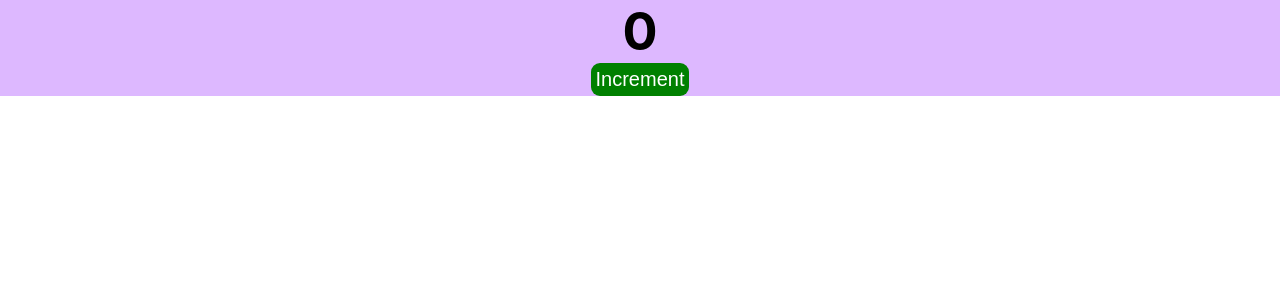
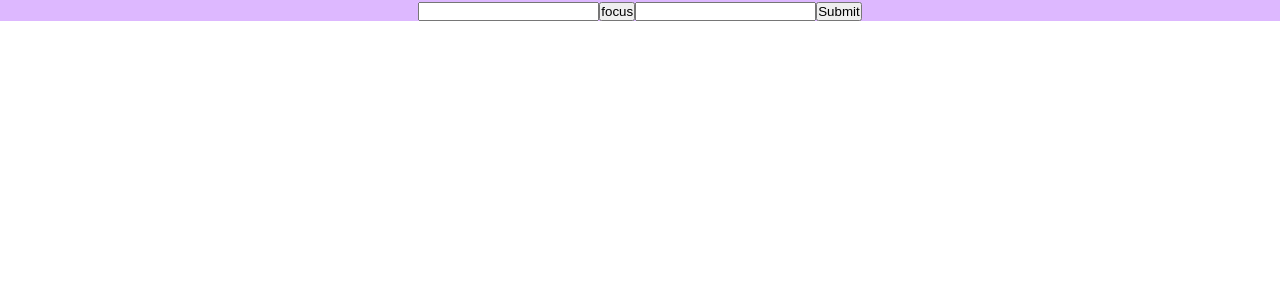
Before and after one commit to joyadeep/Reactclassroom, a React (Create React App) app: page / in a window 1280 px wide. Shown: the top 300 px of the page. Built offline with nearby package versions, Linux system fonts and the light colour scheme.

Commit message:
reactForms

```diff
--- a/src/App.js
+++ b/src/App.js
@@ -1,29 +1,25 @@
-import {useState} from 'react'
+
 import logo from './logo.svg';
 
 
-
 import './App.css';
+import SimpleForm from './components/SimpleForm';
+import Spread from './components/Spread';
+import AdvanceForm from './components/AdvanceForm';
+import UncontrolledForm from './components/UncontrolledForm';
+import RefHook from './components/RefHook';
 
 function App() {
 
-  const [number,setNumber]=useState(0);
-
-  // const handleClick=()=>{
-  //   setNumber(number+1);
-  // }
   return (
     <div className="App" >
-      {
-        console.log("number ==",number)
-      }
-      <h1 style={{fontSize:"52px"}}> {number} </h1>
-      <button
-       style={{fontSize:"20px",backgroundColor:"green",color:"white",padding:"5px",border:"0",borderRadius:"9px",cursor:"pointer"}}
+      {/* <SimpleForm/> */}
+      {/* <Spread/> */}
 
-       onClick={()=>{setNumber(number+1)}}
-       >
-        Increment</button>
+    {/* <AdvanceForm/> */}
+    {/* <UncontrolledForm/> */}
+    <RefHook/>
+
     </div>
   );
 }
--- /dev/null
+++ b/src/components/AdvanceForm.jsx
@@ -0,0 +1,22 @@
+import React,{useState} from 'react'
+
+const AdvanceForm = () => {
+    const [data,setData]=useState({name:'',email:''})
+
+
+    const handleChange=(event)=>{
+        setData({...data,
+          [event.target.name]:event.target.value})
+    }
+
+  return (
+    <div>
+        <form>
+            <input type="text" name="name" value={data.name} placeholder="enter your name" onChange={handleChange}  />
+            <input type="email" name="email" value={data.email} placeholder="enter your email" onChange={handleChange} />
+        </form>
+    </div>
+  )
+}
+
+export default AdvanceForm
--- /dev/null
+++ b/src/components/RefHook.jsx
@@ -0,0 +1,34 @@
+import React,{useRef, useState} from 'react'
+
+const RefHook = () => {
+    const inputRef= useRef(null);
+
+    const [name,setName]=useState("");
+
+    const handleChange=(e)=>{
+        e.preventDefault();
+        console.log("ref==>",inputRef)
+        // inputRef.current.focus();
+        console.log("ref value =",inputRef.current.value);
+
+    }
+
+    const handleStateChange=(e)=>{
+        setName(e.target.value);
+        console.log("inp val =",name)
+        //  - 1 - 0 - 0 - 0 - 0 - 1 -
+    }
+
+  return (
+    <div>
+        <input type="text" name="username" ref={inputRef}  />
+        <button onClick={handleChange}  >focus</button>
+
+
+        <input type="text" name="name" value={name} onChange={handleStateChange}  />
+        <button onClick={()=>{console.log("state value ==",name)}} >Submit</button>
+    </div>
+  )
+}
+
+export default RefHook
--- /dev/null
+++ b/src/components/SimpleForm.jsx
@@ -0,0 +1,27 @@
+import React,{useState} from 'react'
+
+const SimpleForm = () => {
+    const [name,setName]=useState('');
+    const [email,setEmail]=useState('')
+
+    const handleSubmit=(event)=>{
+        event.preventDefault();
+        console.log(`name = ${name}  email = ${email}`);
+
+    }
+
+
+  return (
+    <div>
+
+    <form onSubmit={handleSubmit} >
+        <input type="text" name="name" value={name}  placeholder="enter your name" onChange={(event)=>{setName(event.target.value)}}    />
+        <input type="email" name="email" value={email}  placeholder="enter your email" onChange={(event)=>{setEmail(event.target.value)}}    />
+        <button type="submit">Submit</button>
+    </form>
+
+    </div>
+  )
+}
+
+export default SimpleForm
--- /dev/null
+++ b/src/components/Spread.jsx
@@ -0,0 +1,12 @@
+import React from 'react'
+
+const Spread = () => {
+    const arr1=[1,2,3,4,5];
+    const arr2=[...arr1] //1,2,3,4,5
+    console.log("vasdfasdfdsa==",arr2);
+  return (
+    <div>Spread</div>
+  )
+}
+
+export default Spread
--- /dev/null
+++ b/src/components/UncontrolledForm.jsx
@@ -0,0 +1,23 @@
+import React from 'react'
+
+const UncontrolledForm = () => {
+
+    const handleSubmit=(e)=>{
+        e.preventDefault();
+        console.log("name =",window.username.value);
+        console.log("email =",window.email.value)
+        // console.log(`name = ${window.name.value}  `)
+    }
+
+  return (
+    <div>
+        <form onSubmit={handleSubmit}>
+        <input type="text" name="username" id="username" />
+        <input type="email" name="email" id="email" />
+        <button type="submit">submit</button>
+        </form>
+    </div>
+  )
+}
+
+export default UncontrolledForm
```
